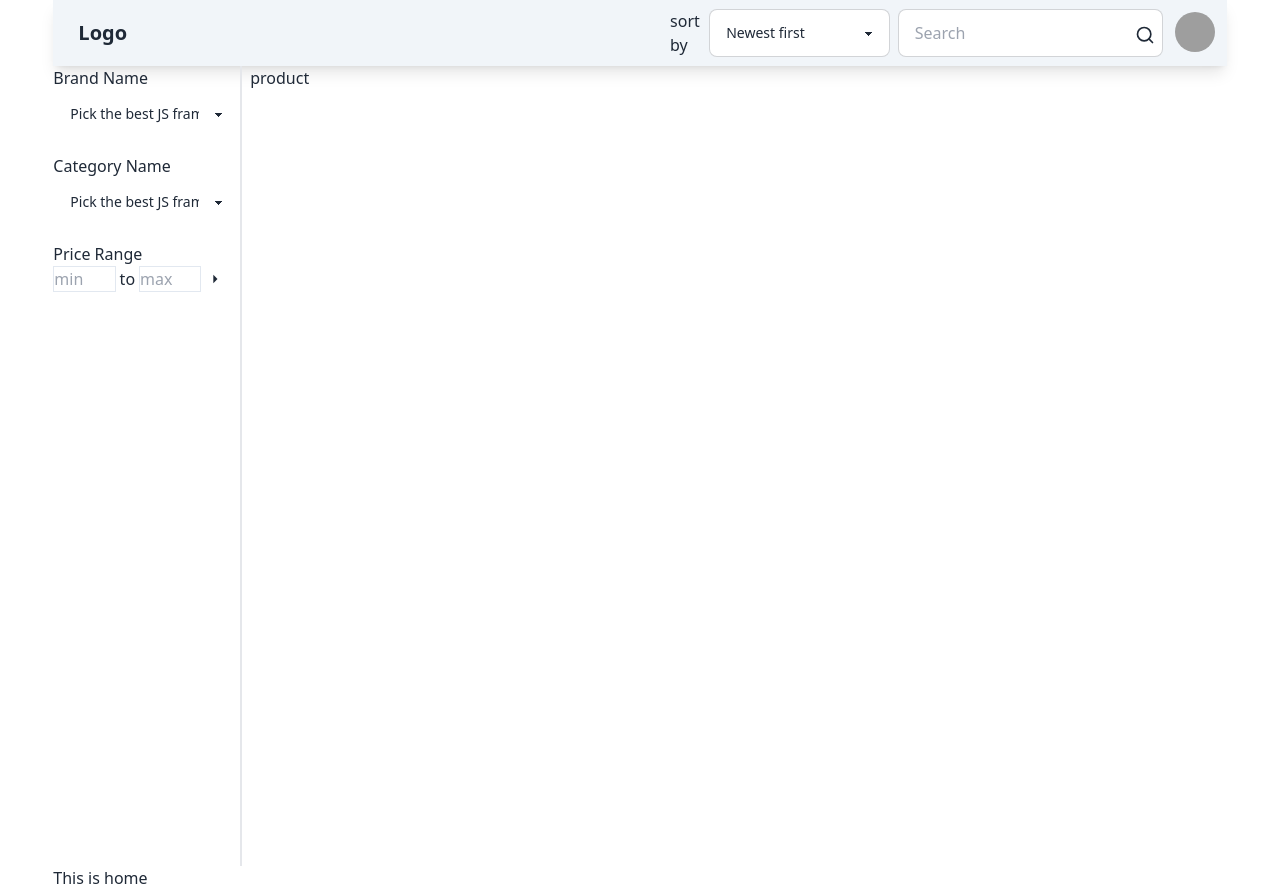
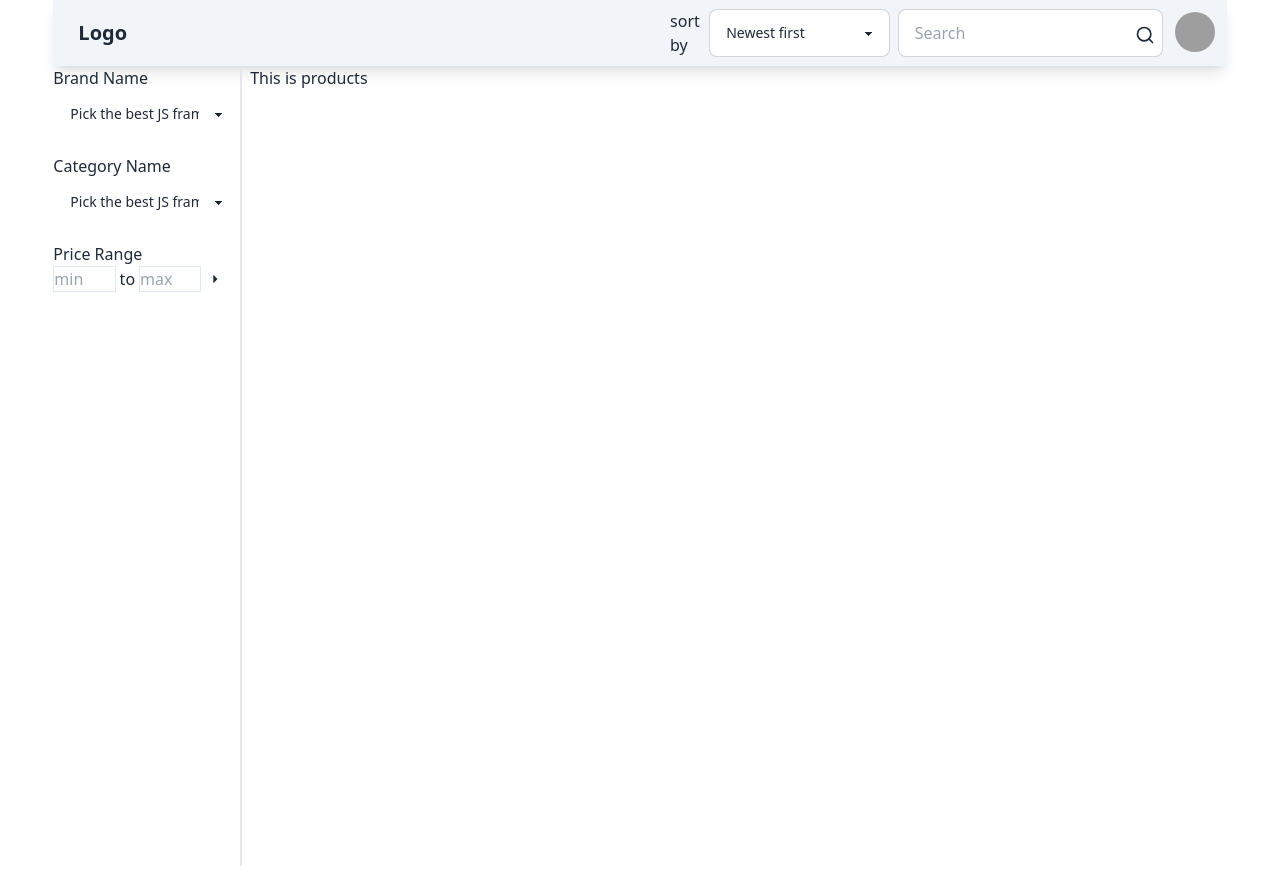
Before and after one commit to rnrabi/JOB_TASK, a React (Vite) app: page / in a window 1280 px wide. After the commit the page ends 866 px from the top, so only its background shows below. Built offline with nearby package versions, Linux system fonts and the light colour scheme; no server answers; grey boxes are pictures that could not be loaded.

Commit message:
tansstack query implement is ok

```diff
--- a/eslint.config.js
+++ b/eslint.config.js
@@ -6,6 +6,7 @@ import reactRefresh from 'eslint-plugin-react-refresh'
 
 export default [
   {
+    env: { browser: true, node:true, es2020: true }, // I put this line
     files: ['**/*.{js,jsx}'],
     ignores: ['dist'],
     languageOptions: {
--- a/package.json
+++ b/package.json
@@ -10,6 +10,8 @@
     "preview": "vite preview"
   },
   "dependencies": {
+    "@tanstack/react-query": "^5.51.23",
+    "axios": "^1.7.4",
     "dotenv": "^16.4.5",
     "firebase": "^10.12.5",
     "localforage": "^1.10.0",
--- a/src/Home.jsx
+++ b/src/Home.jsx
@@ -1,4 +1,5 @@
 import { MdOutlineArrowRight } from "react-icons/md";
+import Products from "./component/Products";
 
 const Home = () => {
     return (
@@ -28,7 +29,7 @@ const Home = () => {
                             type="number"
                             placeholder="min"
                             className="border border-slate-200 w-1/3" />
-                            <span>to</span>
+                        <span>to</span>
                         <input
                             type="number"
                             placeholder="max"
@@ -40,7 +41,7 @@ const Home = () => {
             </div>
 
             <div className="grid-cols-4">
-                product
+                <Products></Products>
             </div>
         </div>
     );
--- /dev/null
+++ b/src/component/Products.jsx
@@ -0,0 +1,21 @@
+import { useQuery } from "@tanstack/react-query";
+import axios from "axios";
+
+
+const Products = () => {
+    const { data: products = [] } = useQuery({
+        queryKey: ['products'],
+        queryFn: async () => {
+            const {data} = await axios('http://localhost:5000/products');
+            return data;
+        }
+    })
+    console.log(products)
+    return (
+        <div>
+            This is products
+        </div>
+    );
+};
+
+export default Products;
--- a/src/main.jsx
+++ b/src/main.jsx
@@ -4,11 +4,21 @@ import './index.css'
 import { RouterProvider } from 'react-router-dom'
 import { router } from './Router.jsx'
 import ContextProvider from './contextApi/ContextProvider.jsx'
+import {
+  QueryClient,
+  QueryClientProvider,
+} from '@tanstack/react-query'
+
+
+// Create a client
+const queryClient = new QueryClient()
 
 createRoot(document.getElementById('root')).render(
   <StrictMode>
     <ContextProvider>
-      <RouterProvider router={router} />
+      <QueryClientProvider client={queryClient}>
+        <RouterProvider router={router} />
+      </QueryClientProvider>
     </ContextProvider>
   </StrictMode>,
 )
--- a/src/mainLayout/MainLayout.jsx
+++ b/src/mainLayout/MainLayout.jsx
@@ -8,7 +8,6 @@ const MainLayout = () => {
         <div className="md:w-11/12 mx-auto">
             <Navber></Navber>
             <Home></Home>
-            This is home
         </div>
     );
 };
```
Also changed, not shown: 1 other file (tests, documents, lock files or other folders).
